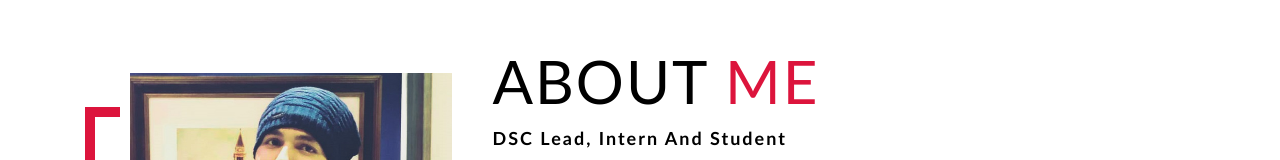
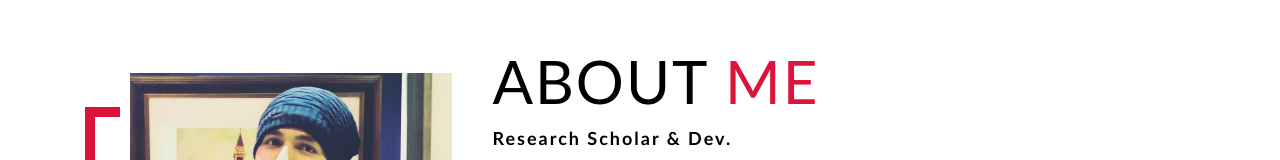
Before and after one commit to sumitvashista/sumitvashista.github.io, a plain HTML site: page index.html in a window 1280 px wide. Shown: the part 3762-3922 px from the top of the page. Drawn offline with Linux system fonts and the light colour scheme.

Commit message:
Update index.html

```diff
--- a/index.html
+++ b/index.html
@@ -157,7 +157,7 @@
       </div>
       <div class="col-right">
         <h1 class="section-title">About <span>me</span></h1>
-        <h2><b>DSC Lead, Intern And Student</b></h2>
+        <h2><b>Research Scholar & Dev. </b></h2>
         <p><b>Highly organized and detail-oriented Electronics(honors) graduate from the University of Delhi seeking an entry-level position as an Data Analyst. I learned subject courses like as Machine Learning, Artificial Intelligence and Internet of Things with great interest. I have more than 5 years of Academic experience in Physics and Computers together, which really helps in fundamental level of physics-coding. Seeking a career to a position involving Data Analyst, Data Scientist and Embedded system Engineer for a medium to large IT company. Driven self-starter and fast learner who has volunteered to help students in various level with their Practicals, lesson-plan, writing content and after-school tutoring. </b></p>
         <a href="https://drive.google.com/file/d/1NWiSt5cz2iz5WT_Nr4bWkWl5RN-HAi_9/view?usp=drive_link" class="cta"><b>Download Resume</b></a>
       </div>
```
